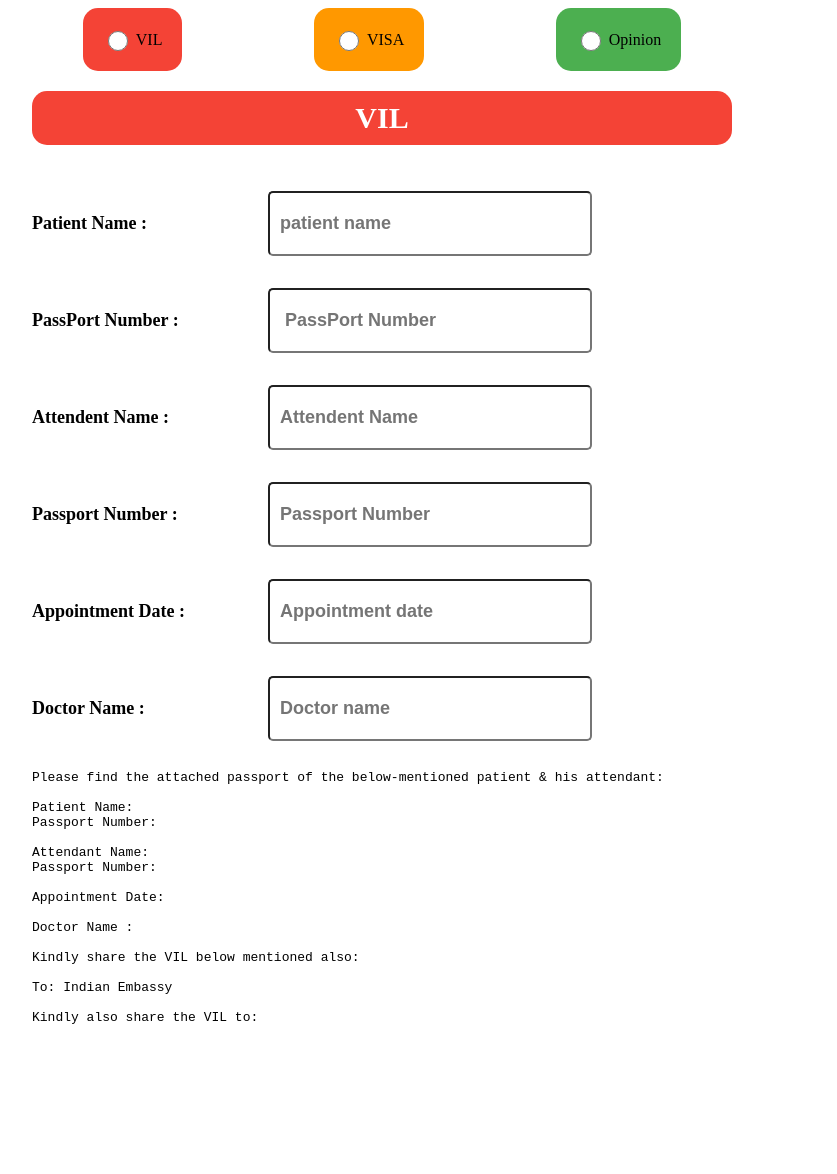
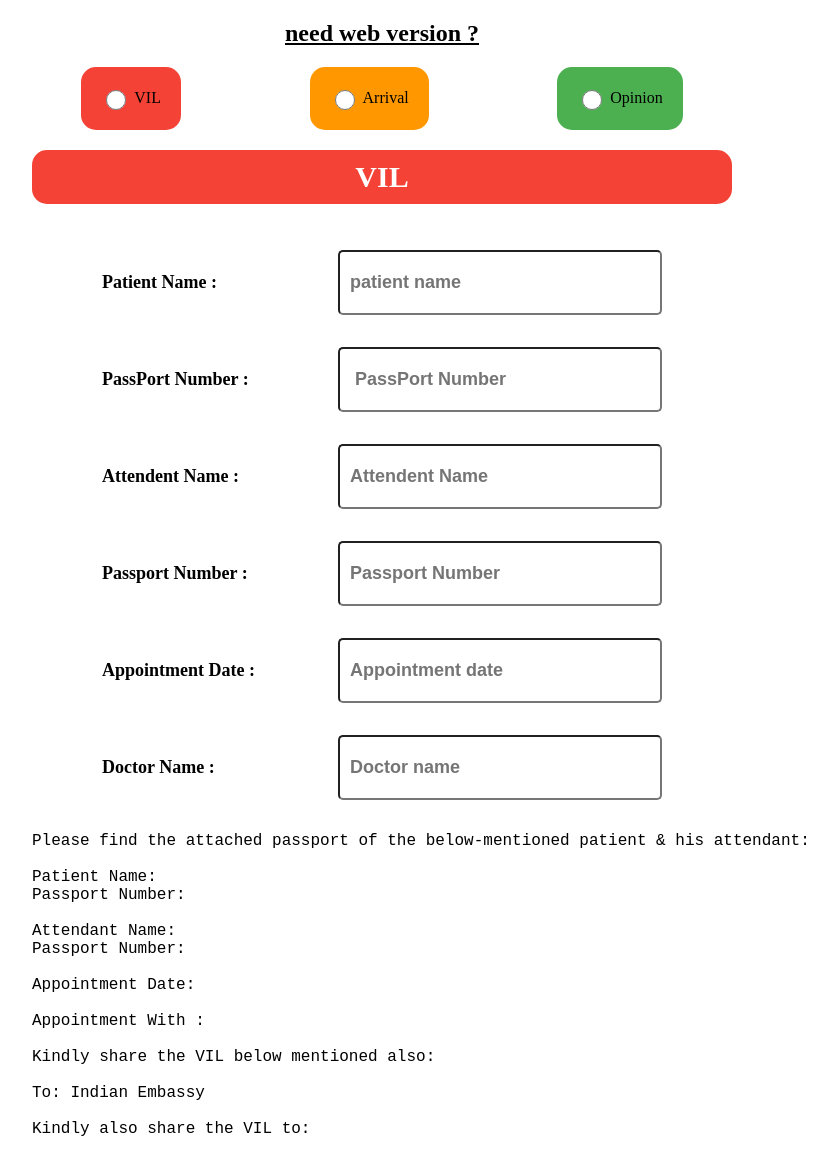
Before and after one commit to premshetty/chrome-extension, a React (Create React App) app: page / in a window 1280 px wide. Shown: the top 1174 px of the page, without its empty margins (258-1095 px from the left). Built offline with nearby package versions, Linux system fonts and the light colour scheme.

Commit message:
production 2

```diff
--- a/src/App.js
+++ b/src/App.js
@@ -12,6 +12,14 @@ function App() {
   return (
     <div className="App">
       <header className="App-header">
+        <a
+          style={{ color: "black", width: "100px", textAlign: "center" }}
+          target="_blank"
+          rel="noopener noreferrer"
+          href="https://chrome-extension-five.vercel.app/"
+        >
+          <h2> need web version ? </h2>
+        </a>
         <div className="radio-group">
           <label className="radio1">
             <input
@@ -27,7 +35,7 @@ function App() {
               name="radio-group"
               onClick={() => handlechange(<Visa />)}
             />
-            <span>VISA</span>
+            <span>Arrival</span>
           </label>
           <label className="radio3">
             <input
--- a/src/components/Opinion.js
+++ b/src/components/Opinion.js
@@ -7,7 +7,7 @@ function Opinion() {
   const [age, setage] = useState("");
   const [problem, setproblem] = useState("");
   const [caseHistory, setcaseHistory] = useState("");
-  const [patientGender, setpatientGender] = useState("");
+
   const [symptoms, setsymptoms] = useState("");
   const [country, setcountry] = useState("");
   const [department, setdepartment] = useState("");
@@ -30,21 +30,10 @@ function Opinion() {
         <p>
           <span> Age : </span>
           <input
-            type="Number"
+            type="text"
             placeholder="patient Age "
             onChange={(e) => Handlechange(e, setage)}
           />
-        </p>
-        <p>
-          <span> Patient Gender : </span>
-          <select onChange={(e) => Handlechange(e, setpatientGender)}>
-            <option value="male" key="male">
-              male
-            </option>
-            <option value="female" key="female">
-              female
-            </option>
-          </select>
         </p>
         <p>
           <span> Health Problem : </span>
@@ -100,9 +89,7 @@ Please find the attached RX DETAILS of the below-mentioned patient:
 
 Patient Name: ${name}
 
-Age: ${age}
-
-Gender : ${patientGender}
+Age / Gender : ${age}
 
 Health Problem: ${problem}
 
@@ -119,13 +106,6 @@ Country:  ${country}
           </pre>
         </pre>
       </div>
-      <button
-        onClick={() => {
-          navigator.clipboard.writeText(text);
-        }}
-      >
-        Copy to clipboard !!
-      </button>
     </div>
   );
 }
--- a/src/components/Vil.js
+++ b/src/components/Vil.js
@@ -75,7 +75,7 @@ Passport Number: ${Attendentpassportnumber}
 
 Appointment Date: ${AppointmentDate.split("-").reverse().join("-")}
 
-Doctor Name : ${DoctorName}
+Appointment With : ${DoctorName}
 
 Kindly share the VIL below mentioned also:
 
--- a/src/components/Visa.js
+++ b/src/components/Visa.js
@@ -13,7 +13,7 @@ function Visa() {
   };
   return (
     <div className={classes.visa}>
-      <h1>Visa</h1>
+      <h1>Arrival</h1>
       <div className={classes.form}>
         <p>
           <span> Patient Name : </span>
--- a/src/components/opinion.module.css
+++ b/src/components/opinion.module.css
@@ -5,6 +5,8 @@
 .textarea {
   height: 500px;
   width: 100%;
+  font-size: 16px;
+  font-weight: 500;
 }
 .opinion > h1 {
   text-align: center;
@@ -22,6 +24,7 @@
   align-items: flex-start;
   width: 80%;
   align-items: center;
+  margin: auto;
 }
 .form p {
   display: grid;
--- a/src/components/vil.module.css
+++ b/src/components/vil.module.css
@@ -5,6 +5,8 @@
 .textarea {
   height: 500px;
   width: 100%;
+  font-size: 16px;
+  font-weight: 500;
 }
 .vil > h1 {
   text-align: center;
@@ -23,6 +25,7 @@
   align-items: flex-start;
   width: 80%;
   align-items: center;
+  margin: auto;
 }
 .form p {
   display: grid;
--- a/src/components/visa.module.css
+++ b/src/components/visa.module.css
@@ -5,6 +5,8 @@
 .textarea {
   height: 500px;
   width: 100%;
+  font-size: 16px;
+  font-weight: 500;
 }
 .visa > h1 {
   text-align: center;
@@ -23,6 +25,7 @@
   align-items: flex-start;
   width: 80%;
   align-items: center;
+  margin: auto;
 }
 .form p {
   display: grid;
```
